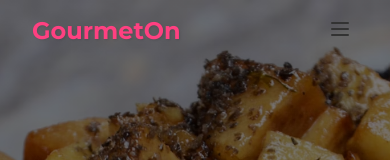
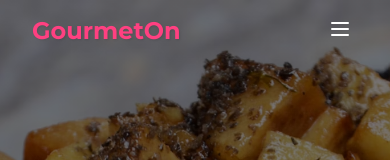
Before and after one commit to FIAP-Checkpoints/CP5-JS, a React (Vite) app: page / in a window 390 px wide. Shown: the top 160 px of the page. Built offline with nearby package versions, Linux system fonts and the light colour scheme.

Commit message:
Header responsividade melhorada

```diff
--- a/src/components/Header/Header.jsx
+++ b/src/components/Header/Header.jsx
@@ -1,12 +1,6 @@
 import { useState, useEffect } from "react";
-import {
-  HamburgerMenu,
-  HeaderContainer,
-  Nav,
-  NavItem,
-  Logo,
-} from "./Header.styles";
-import { Menu, X } from "lucide-react";
+import { HamburgerMenu, HeaderContainer, Nav, NavItem, Logo } from "./Header.styles";
+import { Menu, X } from 'lucide-react'
 
 const Header = () => {
     const [isScrolled, setIsScrolled] = useState(false);
@@ -15,9 +9,9 @@ const Header = () => {
     useEffect(() => {
         const handleScroll = () => {
             setIsScrolled(window.scrollY > 50);
-    };
-    window.addEventListener("scroll", handleScroll);
-    return () => window.removeEventListener("scroll", handleScroll);
+        }
+        window.addEventListener('scroll', handleScroll);
+        return () => window.removeEventListener('scroll', handleScroll);
     }, []);
 
     const toggleMenu = () => {
@@ -34,39 +28,28 @@ const Header = () => {
                 setIsMenuOpen(false);
             }
         };
-    window.addEventListener("resize", handleResize);
-    return () => window.removeEventListener("resize", handleResize);
+        window.addEventListener('resize', handleResize);
+        return () => window.removeEventListener('resize', handleResize);
     }, [isMenuOpen]);
 
     return (
         <HeaderContainer isScrolled={isScrolled}>
-      <Logo href="#home" isScrolled={isScrolled}>
-        GourmetOn
-      </Logo>
+            <Logo href="#home" isScrolled={isScrolled}>GourmetOn</Logo>
             <HamburgerMenu
                 onClick={toggleMenu}
                 aria-label="Toggle menu"
                 aria-expanded={isMenuOpen}
                 isScrolled={isScrolled}
+                isOpen={isMenuOpen}
             >
                 {isMenuOpen ? <X size={24} /> : <Menu size={24} />}
             </HamburgerMenu>
             <Nav isOpen={isMenuOpen}>
-        <NavItem href="#home" onClick={closeMenu}>
-          Home
-        </NavItem>
-        <NavItem href="#benefits" onClick={closeMenu}>
-          Benefits
-        </NavItem>
-        <NavItem href="#features" onClick={closeMenu}>
-          Recipes
-        </NavItem>
-        <NavItem href="#feedbacks" onClick={closeMenu}>
-          Feedbacks
-        </NavItem>
-        <NavItem href="#contact" onClick={closeMenu}>
-          Contact
-        </NavItem>
+                <NavItem href="#home" onClick={closeMenu}>Home</NavItem>
+                <NavItem href="#benefits" onClick={closeMenu}>Benefits</NavItem>
+                <NavItem href="#features" onClick={closeMenu}>Recipes</NavItem>
+                <NavItem href="#feedbacks" onClick={closeMenu}>Feedbacks</NavItem>
+                <NavItem href="#contact" onClick={closeMenu}>Contact</NavItem>
             </Nav>
         </HeaderContainer>
     );
--- a/src/components/Header/Header.styles.js
+++ b/src/components/Header/Header.styles.js
@@ -97,16 +97,15 @@ export const HamburgerMenu = styled.button`
   background: none;
   border: none;
   cursor: pointer;
-  color: #333;
   transition: color 0.2s ease;
   z-index: 1001;
 
-  &:hover {
-    color: #ff4081;
-  }
-
   @media (max-width: 768px) {
     display: block;
-    color: ${props => props.isScrolled ? '#333' : '#333'};
+    color: ${props => {
+      if (props.isOpen) return '#333';
+      if (props.isScrolled) return '#333';
+      return '#ffffff';
+    }};
   }
 `;
```
Lines whose indentation alone changed are shown as unchanged.
